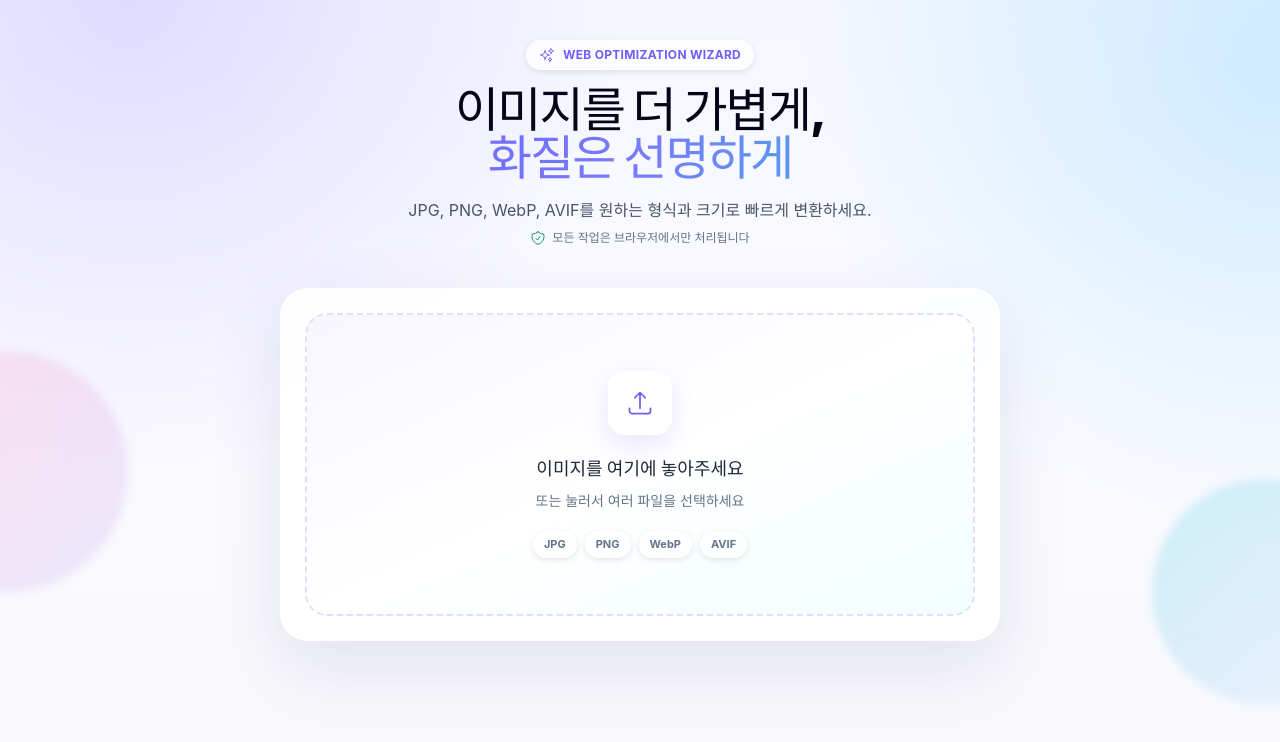
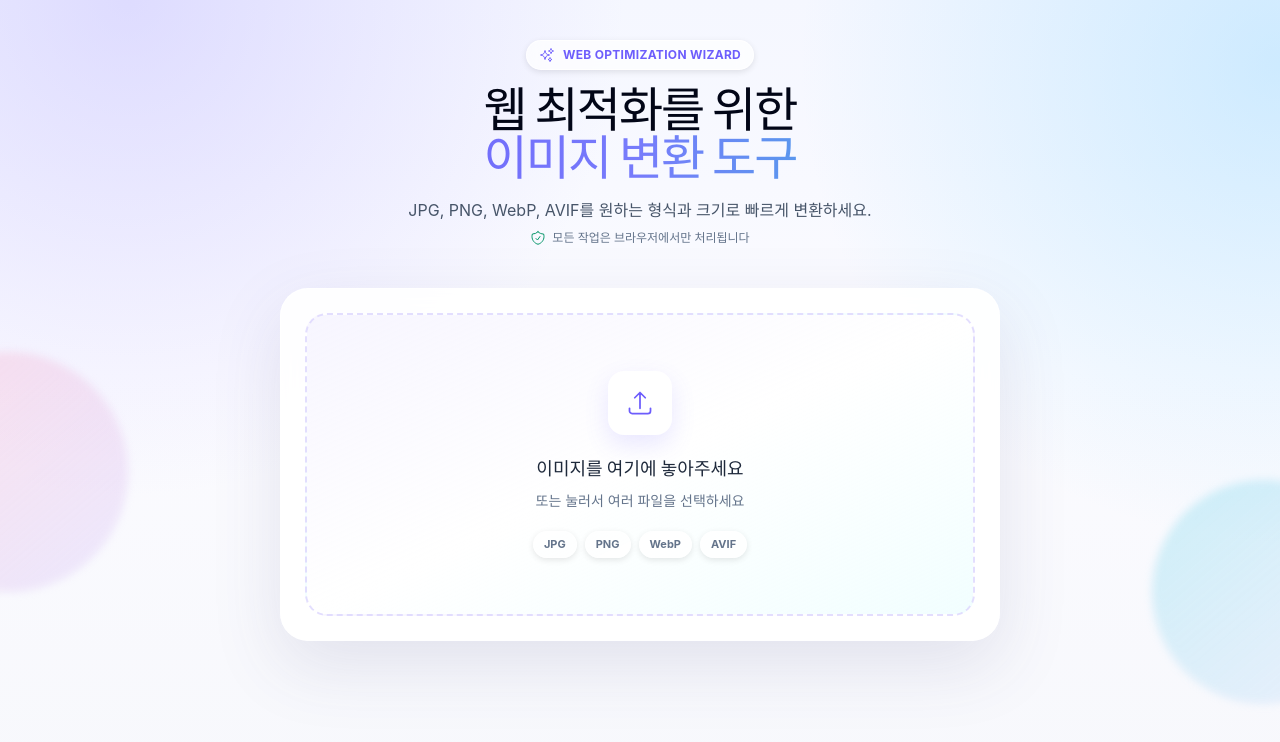
Before and after one commit to fliklab/wow-converter, a React (Vite) app: page / in a window 1280 px wide. Shown: the top 742 px of the page. Built offline with nearby package versions, Linux system fonts and the light colour scheme.

Commit message:
copy: update converter headline

```diff
--- a/src/components/ImageConverter.tsx
+++ b/src/components/ImageConverter.tsx
@@ -83,9 +83,9 @@ export const ImageConverter: React.FC = () => {
           WEB OPTIMIZATION WIZARD
         </div>
         <h1 className="text-balance text-3xl font-extrabold tracking-[-0.04em] text-slate-950 sm:text-5xl">
-          이미지를 더 가볍게,
+          웹 최적화를 위한
           <span className="block bg-gradient-to-r from-[#6d5dfc] via-[#777cfb] to-[#36b9dc] bg-clip-text text-transparent">
-            화질은 선명하게
+            이미지 변환 도구
           </span>
         </h1>
         <p className="mx-auto mt-4 max-w-xl text-[15px] leading-6 text-slate-600 sm:text-base">
```
